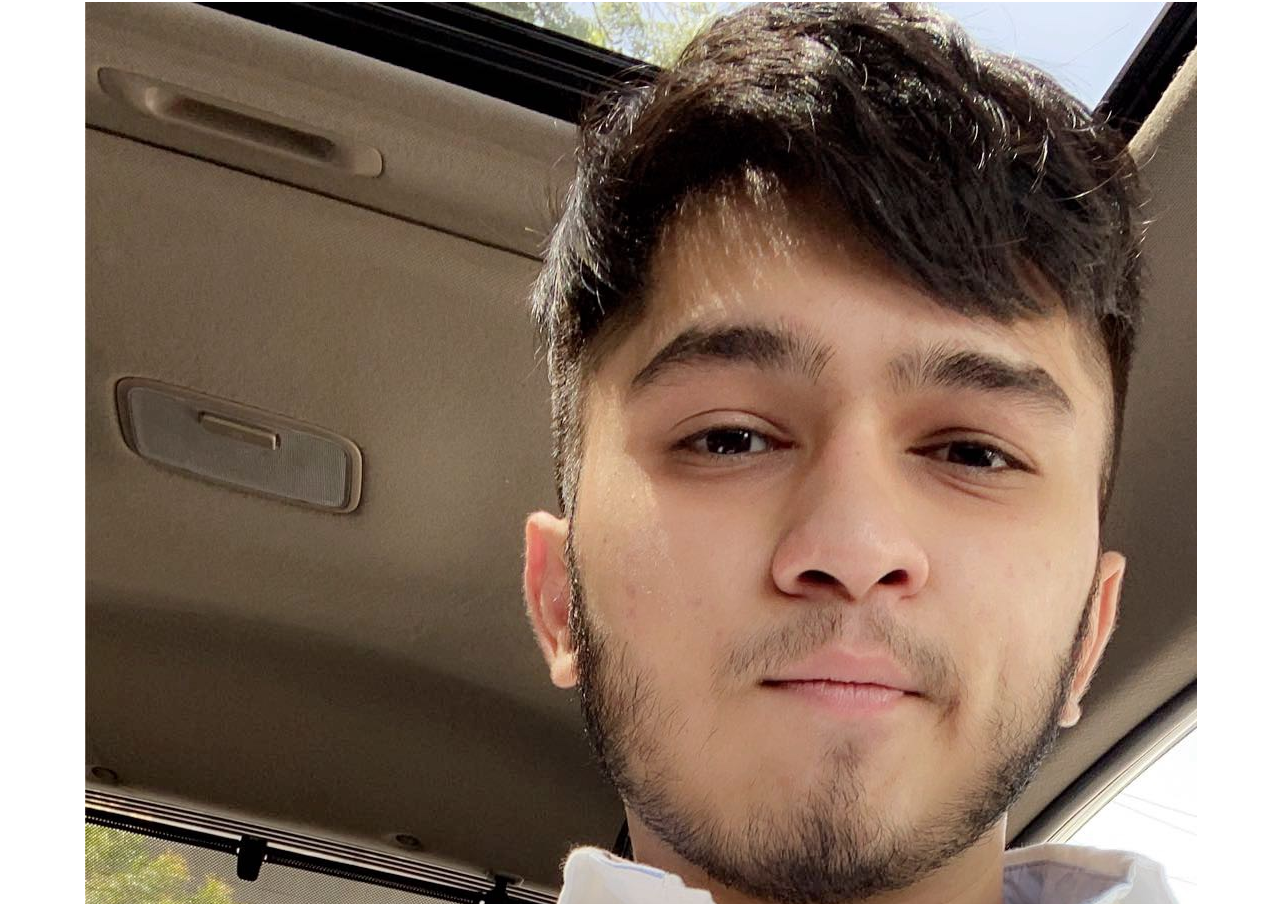
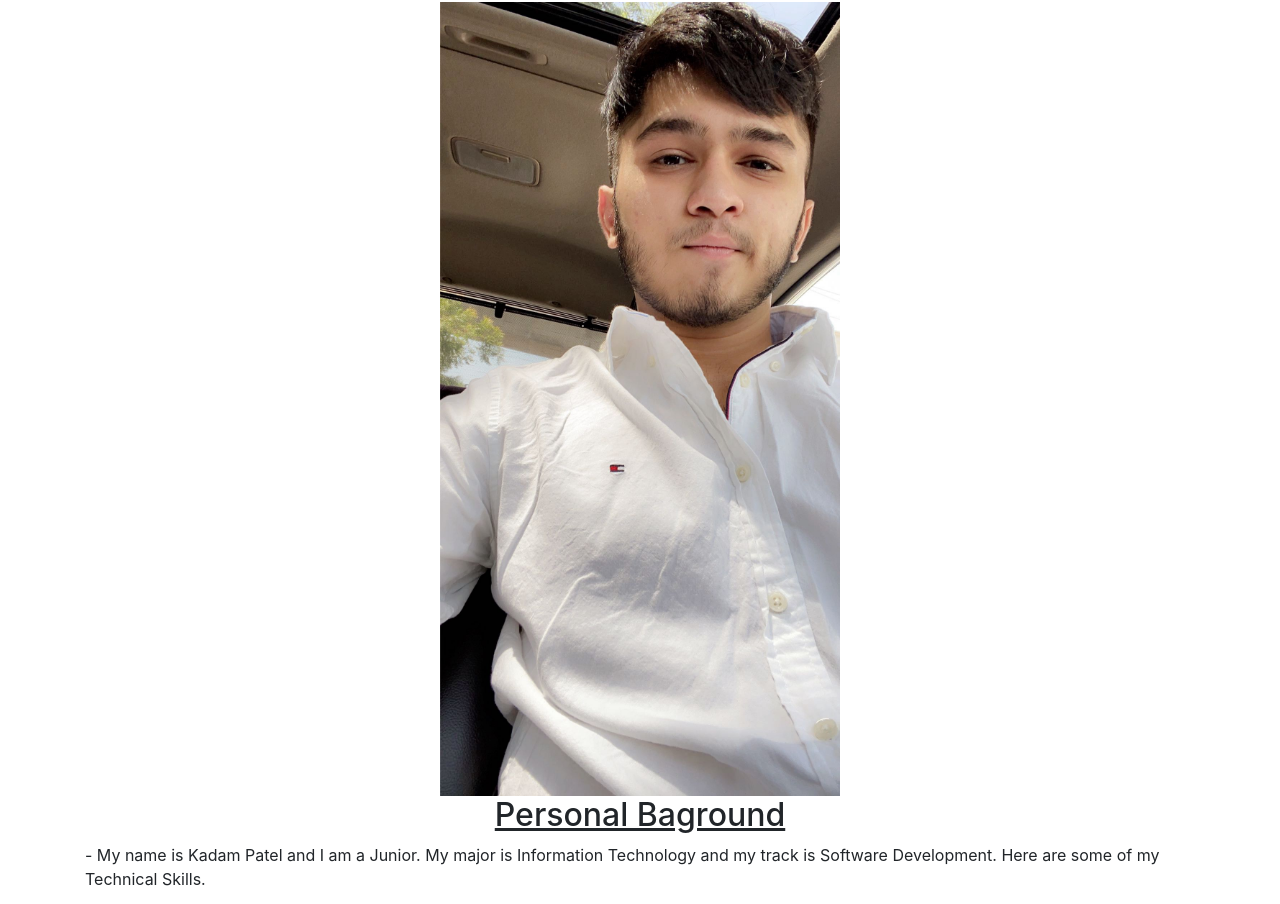
Before and after one commit to IT3049C-Students/OnlinePortfolio, a website: page index.html in a window 1280 px wide. Shown: the part 54-958 px from the top of the page. Drawn offline with nearby package versions, Linux system fonts and the light colour scheme.

Commit message:
Done with Styling

```diff
--- a/index.html
+++ b/index.html
@@ -20,7 +20,7 @@
 
     <div class="Section">
       <h2 id="personalBackground">Personal Baground</h2>
-      <p>My name is Kadam Patel and I am a Junior.
+      <p>- My name is Kadam Patel and I am a Junior.
         My major is Information Technology and my track is Software Development.
         Here are some of my Technical Skills. </p>
       <ul>
@@ -37,7 +37,7 @@
 
     <div class="Section">
       <h2 id="experience">Work and Development Experience</h2>
-      <p>My past experience was in Great American Insurance Group(GAIG), Cincinnati, Ohio Fall 2021 as IT Intern.
+      <p>- My past experience was in Great American Insurance Group(GAIG), Cincinnati, Ohio Fall 2021 as IT Intern.
         skill I learnt are listed below.</p>
       <ol>
         <li>Worked on testing of website through INSTANDA software</li>
@@ -65,16 +65,16 @@
 
     <div class="Section">
       <h2 id="achievements">Achievements</h2>
-      <p>Website Development Project, UC Web Development Spring 2019</p>
+      <p>- Website Development Project, UC Web Development Spring 2019</p>
       <ul>
         <li>Designed and created coffee shop website featuring business information and products utilizing HTML</li>
       </ul>
-      <p>Website Development, Kadam Soap Industries Summer 2019</p>
+      <p>- Website Development, Kadam Soap Industries Summer 2019</p>
       <ul>
         <li>Designed and developed a new website from scratch to help in the marketing department for family business.
           Website from where you can find all the detail information of the company.</li>
       </ul>
-      <p>Tic-Tac-Toe game Development Project, Computer Programming II Spring 2020</p>
+      <p>- Tic-Tac-Toe game Development Project, Computer Programming II Spring 2020</p>
       <ul>
         <li>Developed a common game called Tic-Tac-Toe which can be played online on GitHub</li>
         <li>Designed Pizza-order software</li>
@@ -89,6 +89,8 @@
         <li>CAll of Duty Warzone AKA COD</li>
       </ul>
     </div>
+
+
   </div>
 
   <script src="resources/scripts/index.js"></script>
--- a/resources/styles/styles.css
+++ b/resources/styles/styles.css
@@ -0,0 +1,12 @@
+img{
+  width: 400px;
+  height: 60%;
+  display: block;
+  margin-left: auto;
+  margin-right: auto;
+}
+h1,h2{
+  text-align: center;
+  text-decoration: solid;
+  text-decoration: underline;
+}
```
